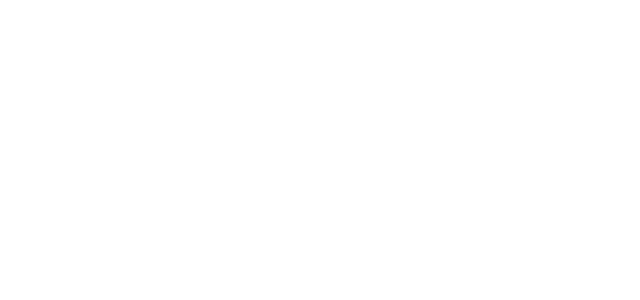
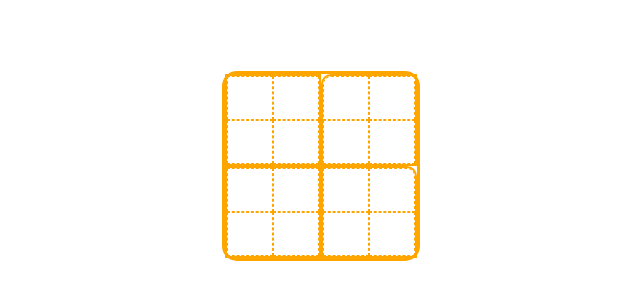
Before and after one commit to leaveloper/Sudoku, an Angular app: page / in a window 1280 px wide. Shown: the part 234-534 px from the top of the page, without its empty margins (319-959 px from the left). Built offline with nearby package versions, Linux system fonts and the light colour scheme.

Commit message:
Nuevo componente
- Se crea componente SudokuComponent.
 - Utiliza GridComponent para generar una grilla anidada.

```diff
--- a/src/app/app.component.html
+++ b/src/app/app.component.html
@@ -1 +1,2 @@
+<sudoku />
 <router-outlet></router-outlet>
--- a/src/app/app.component.ts
+++ b/src/app/app.component.ts
@@ -1,10 +1,11 @@
 import { Component } from '@angular/core';
 import { RouterOutlet } from '@angular/router';
+import { SudokuComponent } from './components/sudoku/sudoku.component';
 
 @Component({
   selector: 'app-root',
   standalone: true,
-  imports: [RouterOutlet],
+  imports: [RouterOutlet, SudokuComponent],
   templateUrl: './app.component.html',
   styleUrl: './app.component.scss'
 })
--- /dev/null
+++ b/src/app/components/sudoku/sudoku.component.html
@@ -0,0 +1,5 @@
+<grid class="container" center [rows]="outerRowGrid" [cols]="outerColGrid">
+  <grid class="inner-container" *gridContent [rows]="innerRowGrid" [cols]="innerColGrid">
+    <input type="number" *gridContent class="box" />
+  </grid>
+</grid>
--- /dev/null
+++ b/src/app/components/sudoku/sudoku.component.scss
@@ -0,0 +1,66 @@
+* {
+  --border-radius: 15px;
+  --inner-border-radius: calc(var(--border-radius) - 5px);
+  --inner-border-radius-input: calc(var(--border-radius) - 7px);
+  --box-size: 40px;
+}
+
+.container {
+  border-radius: var(--border-radius);
+  border: 3px solid orange;
+}
+
+.inner-container {
+  border: 2px solid orange;
+}
+
+.box {
+  border: 1px dashed orange;
+}
+
+.top-left-corner {
+  border-top-left-radius: var(--inner-border-radius);
+
+  input.top-left-corner {
+    border-top-left-radius: var(--inner-border-radius-input);
+  }
+}
+
+.top-right-corner {
+  border-top-right-radius: var(--inner-border-radius);
+
+  input.top-right-corner {
+    border-top-right-radius: var(--inner-border-radius-input);
+  }
+}
+
+.bottom-left-corner {
+  border-bottom-left-radius: var(--inner-border-radius);
+
+  input.bottom-left-corner {
+    border-bottom-left-radius: var(--inner-border-radius-input);
+  }
+}
+
+.bottom-right-corner {
+  border-bottom-right-radius: var(--inner-border-radius);
+
+  input.bottom-right-corner {
+    border-bottom-right-radius: var(--inner-border-radius-input);
+  }
+}
+
+input {
+  width: var(--box-size);
+  height: var(--box-size);
+  text-align: center;
+  border: none;
+  font-size: 20px;
+  font-family: 'Trebuchet MS';
+  background-color: transparent;
+
+}
+
+input[type=number]{
+  appearance: textfield;
+}
--- /dev/null
+++ b/src/app/components/sudoku/sudoku.component.ts
@@ -0,0 +1,75 @@
+import { AfterViewInit, Component, ElementRef, Input, OnInit, Output, Renderer2 } from '@angular/core';
+import { GridComponent } from '../grid/grid.component';
+import { CenterDirective } from '../../directives/center/center.directive';
+import { GridContentDirective } from '../../directives/grid-content/grid-content.directive';
+import { generateRange } from '../../utils'
+
+@Component({
+  selector: 'sudoku',
+  standalone: true,
+  imports: [GridComponent, CenterDirective, GridContentDirective],
+  templateUrl: './sudoku.component.html',
+  styleUrl: './sudoku.component.scss'
+})
+export class SudokuComponent implements AfterViewInit {
+  rowLength: number;
+  colLength: number;
+
+  outerRowGrid: number;
+  outerColGrid: number;
+  innerRowGrid: number;
+  innerColGrid: number;
+
+  arr: number[][];
+  possibleNumbers: number[];
+
+  constructor(private elementRef: ElementRef, private renderer: Renderer2) {
+    this.arr = []
+    this.rowLength = 2;
+    this.colLength = 2;
+
+    const cells = this.rowLength * this.colLength;
+
+    this.outerRowGrid = cells !== this.rowLength ? cells / this.rowLength : cells;
+    this.outerColGrid = cells !== this.colLength ? cells / this.colLength : cells;
+    this.innerRowGrid = cells / this.outerRowGrid;
+    this.innerColGrid = cells / this.outerColGrid;
+
+    this.possibleNumbers = [];
+  }
+
+  ngAfterViewInit(): void {
+    let prevNumber = 0;
+    this.elementRef.nativeElement.querySelectorAll('.inner-container').forEach((e: HTMLElement, i: number, array: Array<HTMLElement>) => {
+      if (i > 0 && (i === 1 || i !== prevNumber + 1)) { // Salvo el 1, los siguientes elementos no son consecutivos. Cada elemento es el siguiente índice más uno
+        prevNumber = i;
+        let className = '';
+        let index = 0;
+
+        switch (i) {
+          case 1:
+            className = 'top-left-corner';
+            index = 0;
+            break;
+          case this.outerColGrid + (this.outerColGrid - 1):
+            className = 'top-right-corner';
+            index = this.innerColGrid - 1;
+            break;
+          case (array.length - 1) - ((this.outerColGrid - 1) * 2): // Offset de 2
+            className = 'bottom-left-corner';
+            index = (this.innerRowGrid * this.innerColGrid) - this.innerColGrid;
+            break;
+          case array.length - 1:
+            className = 'bottom-right-corner';
+            index = (this.innerRowGrid * this.innerColGrid) - 1;
+            break;
+        }
+
+        if (className.length > 0) {
+          this.renderer.addClass(e, className);
+          this.renderer.addClass(e.querySelectorAll('input')[index], className);
+        }
+      }
+    })
+  }
+}
```
Also changed, not shown: 1 other file (tests, documents, lock files or other folders).
